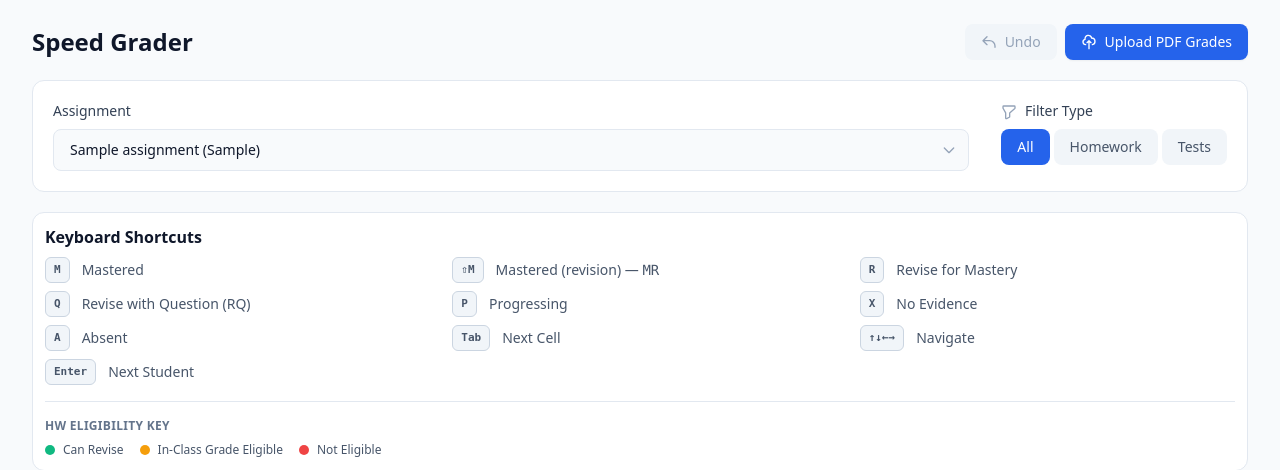
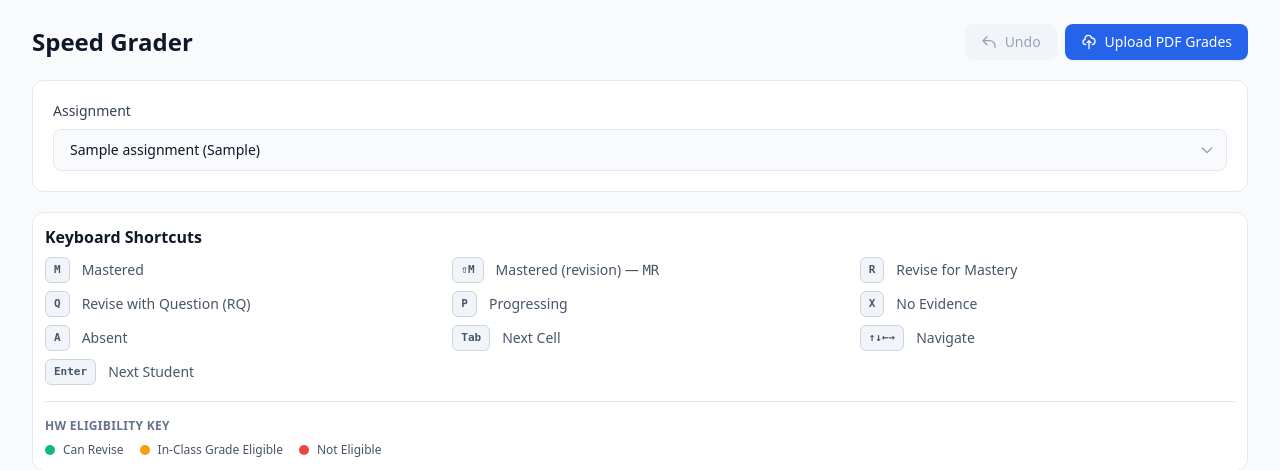
Before and after one commit to MaxRUnger/Capstone, a Flask app: template app/templates/class_speed_grader.html in a window 1280 px wide. Shown: the part 61-531 px from the top of the page. Run offline with Flask 3, Linux system fonts and the light colour scheme; the template is opened without the code that fills it: most values are stand-ins (such as "Sample title", 1, 10 or a date in 2020); some libraries are stand-ins or nearby versions.

Commit message:
Remove the assignment type filter controls from the class speed grader.
Simplifies the UI by keeping assignment selection in one place and removing now-unused filter button logic.

Made-with: Cursor

```diff
--- a/app/templates/class_speed_grader.html
+++ b/app/templates/class_speed_grader.html
@@ -45,23 +45,6 @@
         </div>
       </div>
 
-      <!-- Filter Type -->
-      <div>
-        <label class="block text-sm font-medium text-slate-700 dark:text-slate-300 mb-2">
-          <svg class="inline w-4 h-4 mr-1 text-slate-400" fill="none" stroke="currentColor" viewBox="0 0 24 24">
-            <path stroke-linecap="round" stroke-linejoin="round" stroke-width="2" d="M3 4a1 1 0 011-1h16a1 1 0 011 1v2a1 1 0 01-.293.707L13 13.414V19a1 1 0 01-.553.894l-4 2A1 1 0 017 21v-7.586L3.293 6.707A1 1 0 013 6V4z"/>
-          </svg>
-          Filter Type
-        </label>
-        <div class="flex gap-1">
-          <button type="button" id="filterAll" onclick="setFilter('all')"
-            class="px-4 py-2 rounded-lg text-sm font-medium bg-blue-600 text-white transition-colors">All</button>
-          <button type="button" id="filterHomework" onclick="setFilter('homework')"
-            class="px-4 py-2 rounded-lg text-sm font-medium bg-slate-100 dark:bg-slate-700 text-slate-600 dark:text-slate-300 hover:bg-slate-200 dark:hover:bg-slate-600 transition-colors">Homework</button>
-          <button type="button" id="filterTests" onclick="setFilter('tests')"
-            class="px-4 py-2 rounded-lg text-sm font-medium bg-slate-100 dark:bg-slate-700 text-slate-600 dark:text-slate-300 hover:bg-slate-200 dark:hover:bg-slate-600 transition-colors">Tests</button>
-        </div>
-      </div>
     </div>
   </div>
 
@@ -817,36 +800,6 @@ document.addEventListener('keydown', (e) => {
   }
 });
 
-// Filter buttons
-let currentFilter = 'all';
-
-function setFilter(type) {
-  currentFilter = type;
-  const active = 'px-4 py-2 rounded-lg text-sm font-medium bg-blue-600 text-white transition-colors';
-  const inactive = 'px-4 py-2 rounded-lg text-sm font-medium bg-slate-100 dark:bg-slate-700 text-slate-600 dark:text-slate-300 hover:bg-slate-200 dark:hover:bg-slate-600 transition-colors';
-  document.getElementById('filterAll').className = type === 'all' ? active : inactive;
-  document.getElementById('filterHomework').className = type === 'homework' ? active : inactive;
-  document.getElementById('filterTests').className = type === 'tests' ? active : inactive;
-
-  // Filter dropdown options by type
-  document.querySelectorAll('#assignmentFilter option').forEach(opt => {
-    const group = (opt.dataset.group || '').toLowerCase();
-    if (type === 'all') opt.style.display = '';
-    else if (type === 'homework') opt.style.display = group.includes('hw') ? '' : 'none';
-    else if (type === 'tests') opt.style.display = group.includes('exam') ? '' : 'none';
-  });
-  const assignmentFilter = document.getElementById('assignmentFilter');
-  if (assignmentFilter) {
-    const selectedOption = assignmentFilter.options[assignmentFilter.selectedIndex];
-    const selectedHidden = !selectedOption || selectedOption.style.display === 'none';
-    if (selectedHidden) {
-      const firstVisible = Array.from(assignmentFilter.options).find((opt) => opt.style.display !== 'none');
-      if (firstVisible) assignmentFilter.value = firstVisible.value;
-    }
-  }
-  filterByAssignment();
-}
-
 function filterByAssignment() {
   const assignmentId = document.getElementById('assignmentFilter').value;
   const assignmentData = JSON.parse(document.getElementById('assignmentData').textContent);
```
